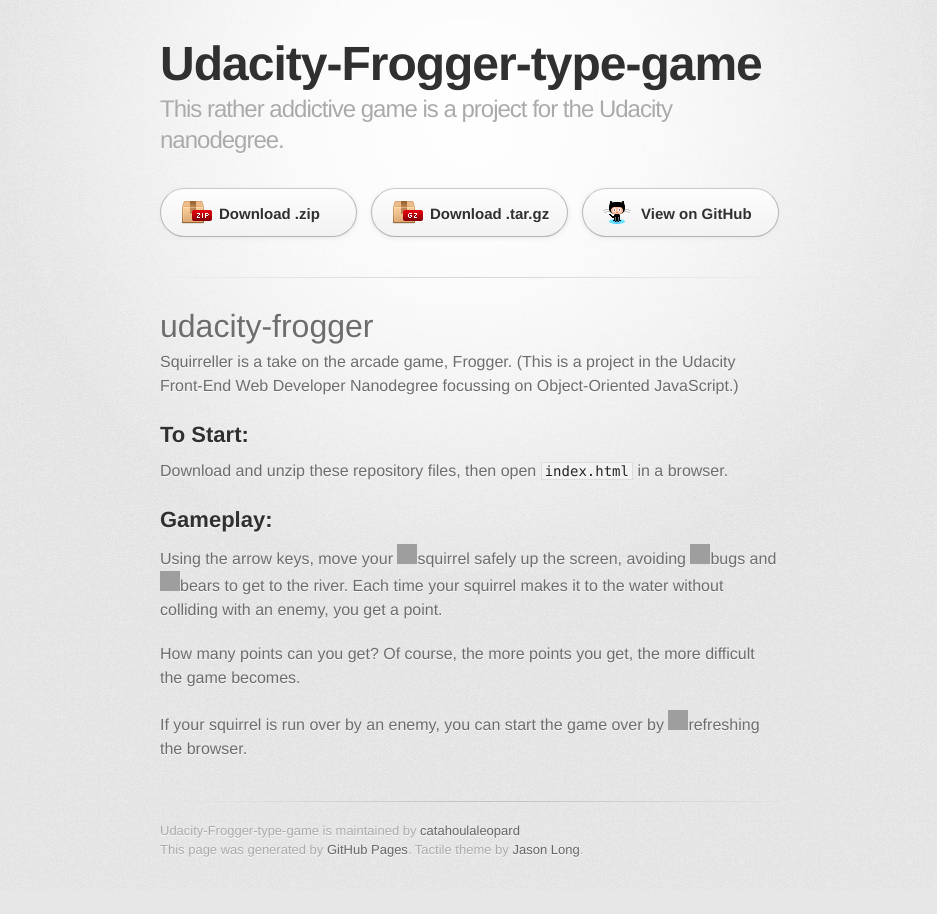
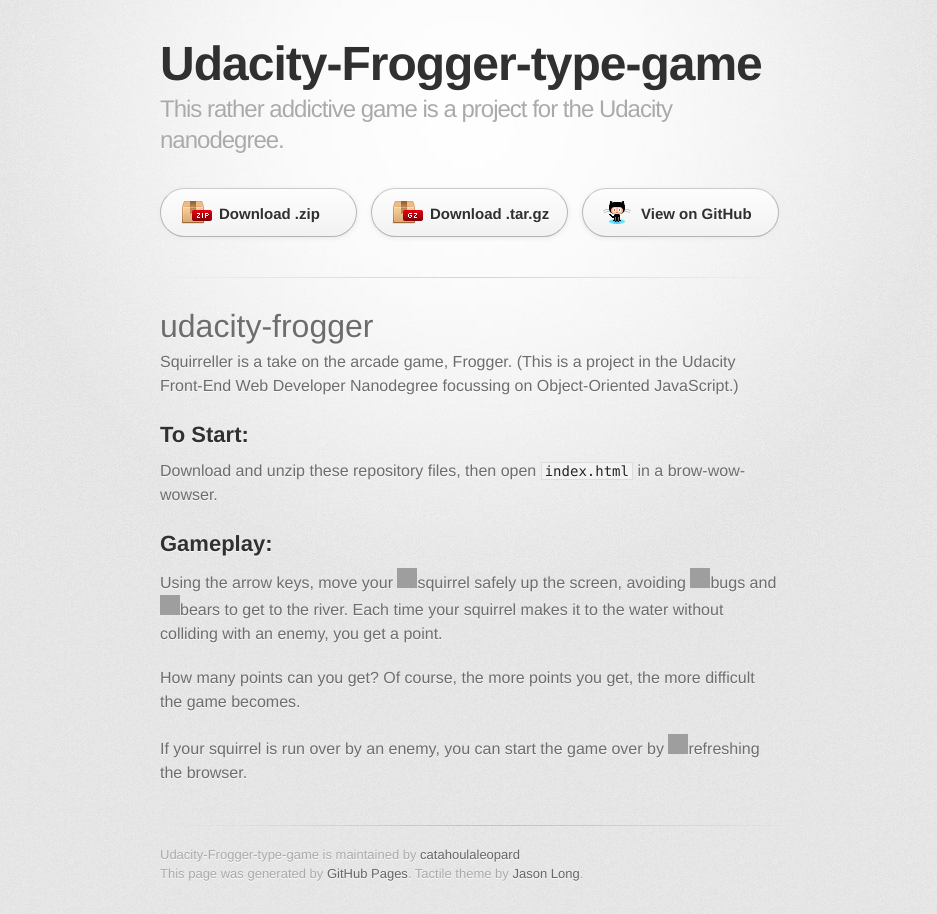
Before and after one commit to catahoulaleopard/udacity-frogger, a plain HTML site: page index.html in a window 1280 px wide. Shown: the whole page, without its empty margins (170-1107 px from the left). Before the commit the page ends 890 px from the top, so only its background shows below. Drawn offline with Linux system fonts and the light colour scheme; grey boxes are pictures that could not be loaded; a web font is replaced by a local one.

Commit message:
Update index.html

```diff
--- a/index.html
+++ b/index.html
@@ -39,7 +39,7 @@
 <h2>
 <a id="to-start" class="anchor" href="#to-start" aria-hidden="true"><span aria-hidden="true" class="octicon octicon-link"></span></a>To Start:</h2>
 
-<p>Download and unzip these repository files, then open <code>index.html</code> in a browser.</p>
+<p>Download and unzip these repository files, then open <code>index.html</code> in a brow-wow-wowser.</p>
 
 <h2>
 <a id="gameplay" class="anchor" href="#gameplay" aria-hidden="true"><span aria-hidden="true" class="octicon octicon-link"></span></a>Gameplay:</h2>
```
